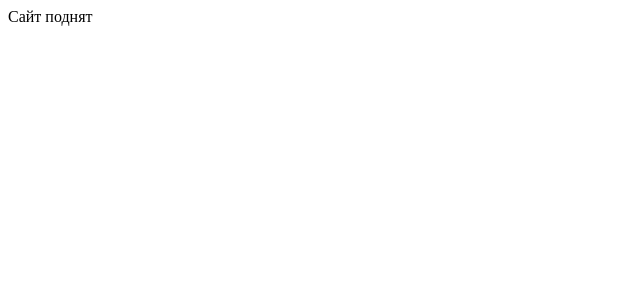
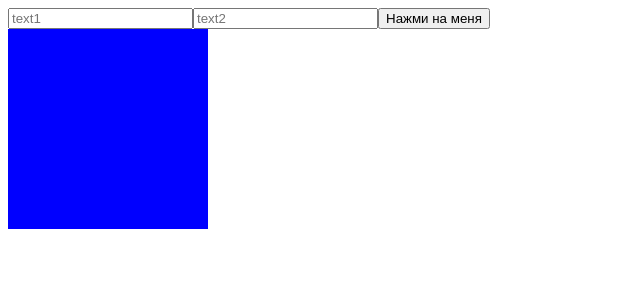
Before and after one commit to tonakihan/test-react-collection, a React (Create React App) app: page / in a window 1280 px wide. Shown: the top 300 px of the page, without its empty margins (0-640 px from the left). Built offline with nearby package versions, Linux system fonts and the light colour scheme; the HTML template or start-up script is replaced by a standard one.

Commit message:
Add elements hover and input

```diff
--- a/src/App.js
+++ b/src/App.js
@@ -1,7 +1,11 @@
+import Hover from "./components/Hover";
+import Input from "./components/Input";
+
 function App() {
   return (
     <div>
-      Сайт поднят
+      <Input/>
+      <Hover/>
     </div>
   );
 }
--- /dev/null
+++ b/src/components/Hover.jsx
@@ -0,0 +1,21 @@
+import { useRef } from "react";
+import useHover from "../hooks/useHover";
+
+function Hover() {
+  const ref = useRef();
+  const isHovering = useHover(ref);
+
+  return(
+    <div
+      ref={ref}
+      style={{
+        width: "200px",
+        height: "200px",
+        background: isHovering ? 'red' : 'blue'
+    }}>
+
+    </div>
+  )
+}
+
+export default Hover;
--- /dev/null
+++ b/src/components/Input.jsx
@@ -0,0 +1,28 @@
+import useInput from "../hooks/useInput";
+
+let firstAlert = true;
+
+function Input() {
+  const hookInput1 = useInput('');
+  const hookInput2 = useInput('');
+
+  function onClick(event) {
+    event.preventDefault();
+    if (firstAlert) {
+      alert("Результат в консоли");
+      firstAlert = false;
+    }
+    console.log("hook1: ", hookInput1.value);
+    console.log("hook2: ", hookInput2.value);
+  }
+
+  return (
+    <div>
+      <input {...hookInput1} type="text" placeholder="text1"/>
+      <input {...hookInput2} type="text" placeholder="text2"/>
+      <button onClick={onClick}>Нажми на меня</button>
+    </div>
+  )
+}
+
+export default Input;
--- /dev/null
+++ b/src/hooks/useHover.js
@@ -0,0 +1,29 @@
+import {useEffect, useState} from "react";
+
+function useHover(ref) {
+  const [isHovering, setIsHovering] = useState(false);
+
+  const on = () => setIsHovering(true);
+  const off = () => setIsHovering(false);
+
+  useEffect(() => {
+    if (!ref.current) {
+      return;
+    }
+    const node = ref.current;
+
+    node.addEventListener('mouseenter', on);
+    node.addEventListener('mousemove', on);
+    node.addEventListener('mouseleave', off);
+
+    return function() {
+      node.removeEventListener('mouseenter', on);
+      node.removeEventListener('mousemove', on);
+      node.removeEventListener('mouseleave', off);
+    }
+  })
+
+  return isHovering;
+}
+
+export default useHover;
--- /dev/null
+++ b/src/hooks/useInput.js
@@ -0,0 +1,16 @@
+import { useState } from "react";
+
+function useInput(defaultValue) {
+  const [value, setValue] = useState(defaultValue);
+
+  function onChange(event) {
+    setValue(event.target.value);
+  }
+
+  return {
+    onChange,
+    value
+  }
+}
+
+export default useInput;
```
Also changed, not shown: 1 other file (tests, documents, lock files or other folders).
